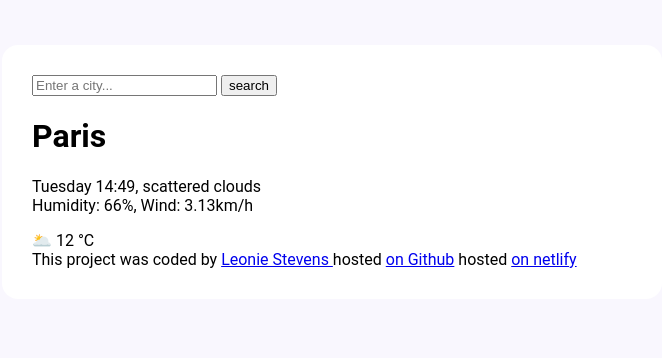
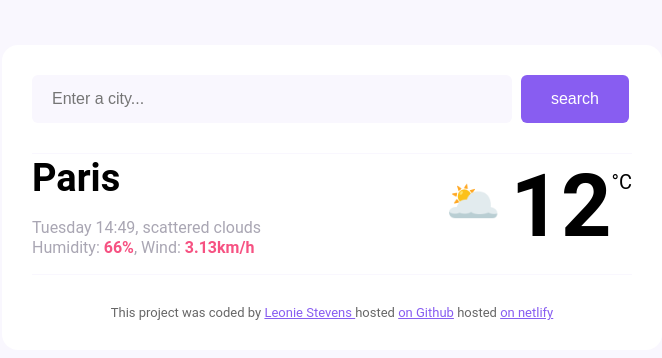
Before and after one commit to Leonie152/MyweatherApp, a plain HTML site: page index.html in a window 1280 px wide. Shown: the whole page, without its empty margins (308-970 px from the left). Drawn offline with Linux system fonts and the light colour scheme.

Commit message:
added basic css

```diff
--- a/index.html
+++ b/index.html
@@ -9,21 +9,30 @@
   <body>
     <div class="weather-app">
       <header>
-        <form>
-          <input type="search" placeholder="Enter a city..." required />
-          <input type="submit" value="search" />
+        <form class="search-form">
+          <input
+            type="search"
+            placeholder="Enter a city..."
+            required
+            class="search-form-input" />
+          <input type="submit" value="search" class="search-form-button" />
         </form>
       </header>
       <main>
-        <div>
-          <h1>Paris</h1>
-          <p>
-            Tuesday 14:49, scattered clouds
-            <br />
-            Humidity: 66%, Wind: 3.13km/h
-          </p>
+        <div class="weather-data">
+          <div>
+            <h1 class="weather-app-city">Paris</h1>
+            <p class="weather-app-details">
+              Tuesday 14:49, scattered clouds
+              <br />
+              Humidity: <strong>66%</strong>, Wind: <strong>3.13km/h</strong>
+            </p>
+          </div>
+          <div class="weather-app-temperature-container">
+            <div class="weather-app-icon">🌥️</div>
+           <div class="weather-app-temperature" >12</div>
+            <div class="weather-app-unit" >°C</div>
         </div>
-        <div>🌥️ 12 °C</div>
       </main>
       <footer>
         This project was coded by
--- a/style.css
+++ b/style.css
@@ -10,3 +10,71 @@ body {
   border-radius: 16px;
   padding: 30px;
 }
+.search-form-input {
+  background-color: #f9f7fe;
+  border: none;
+  border-radius: 6px;
+  width: 80%;
+  font-size: 16px;
+  padding: 15px 20px;
+}
+.search-form-button {
+  background: #885df1;
+  padding: 15px 30px;
+  border: none;
+  font-size: 16px;
+  margin-left: 5px;
+  border-radius: 6px;
+  color: white;
+}
+a {
+  color: #885df1;
+}
+header {
+  border-bottom: 1px solid #f9f7fe;
+  padding: 0 0 30px 0;
+}
+footer {
+  border-top: 1px solid #f9f7fe;
+  padding: 30px 0 0 0;
+  text-align: center;
+  font-size: 13px;
+  color: rgba(0, 0, 0, 0.6);
+}
+
+main {
+  padding: 30px o;
+}
+.weather-data {
+  display: flex;
+  justify-content: space-between;
+}
+.weather-app-city {
+  margin: 0;
+  font-size: 38px;
+  line-height: 48px;
+}
+.weather-app-details {
+  font-size: 16px;
+  color: rgba(39, 33, 66, 0.4);
+  line-height: 20px;
+}
+.weather-app-details strong {
+  color: #f65282;
+}
+.weather-app-temperature-container {
+  display: flex;
+}
+.weather-app-temperature {
+  font-size: 88px;
+  margin-left: 10px;
+  font-weight: bold;
+}
+.weather-app-icon {
+  font-size: 44px;
+  margin-top: 22px;
+}
+.weather-app-unit {
+  margin-top: 16px;
+  font-size: 20px;
+}
```
